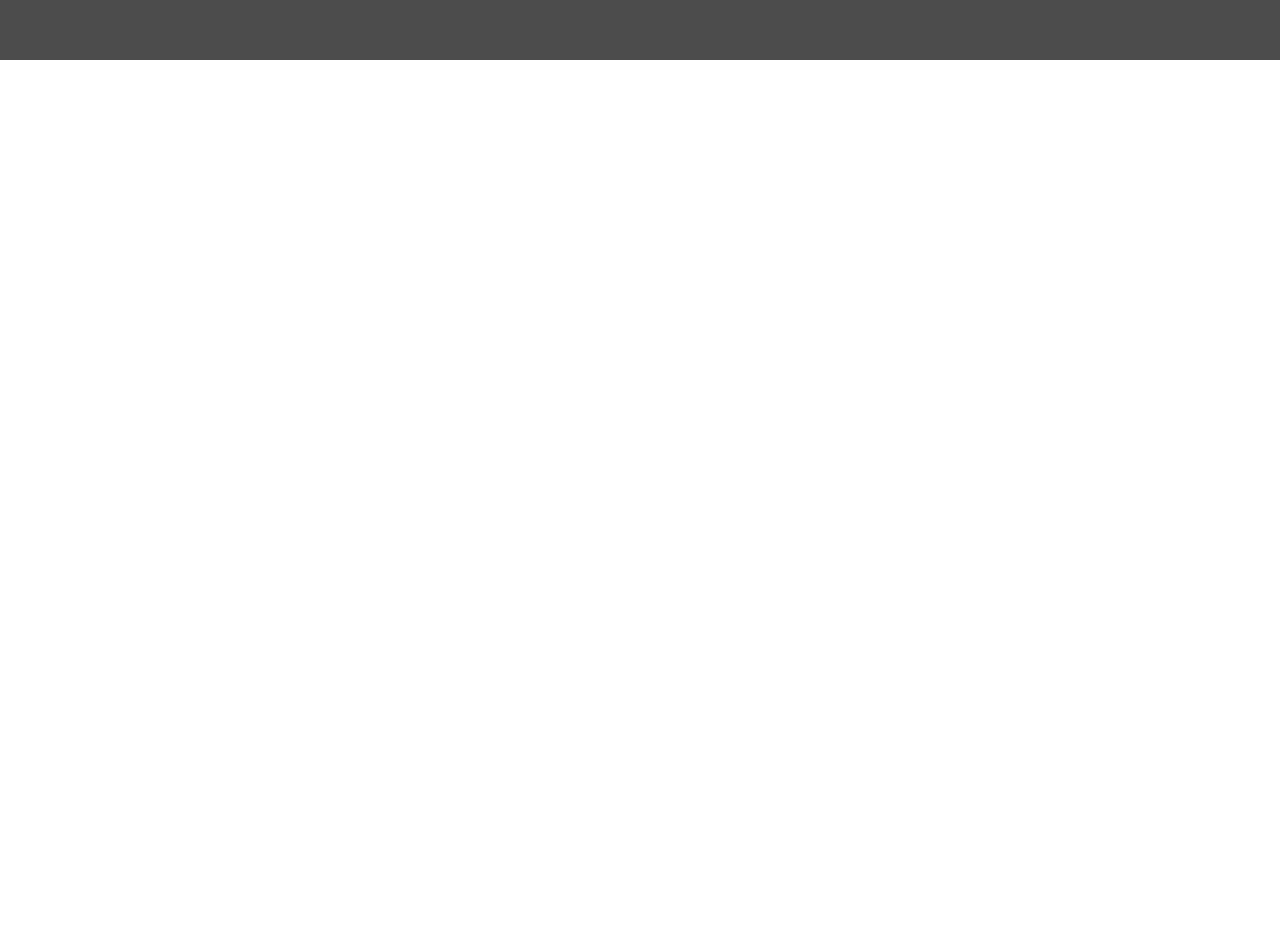
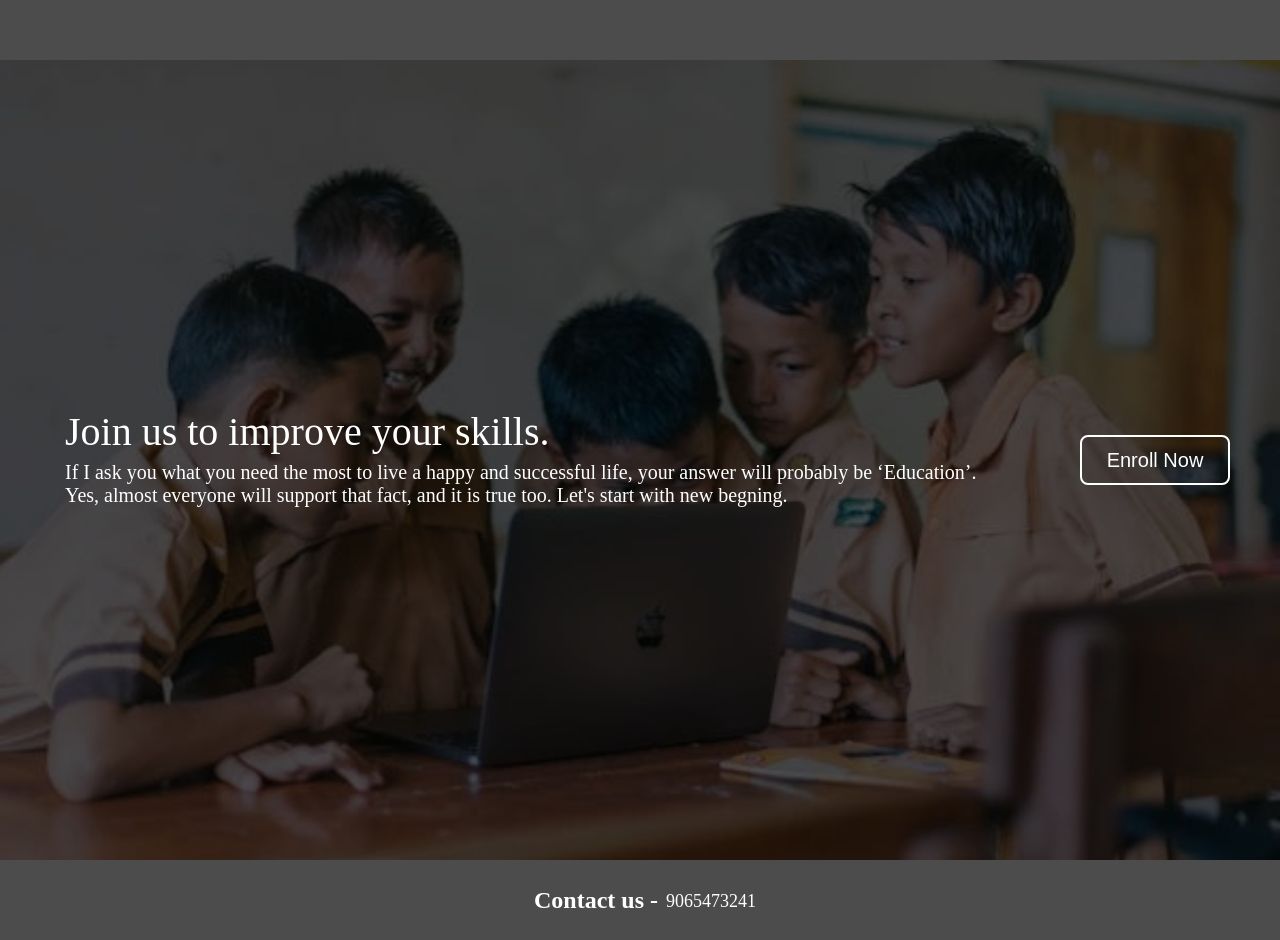
Before and after one commit to Student-Varsha/eEducation, a plain HTML site: page index.html in a window 1280 px wide. Shown: the part 828-1768 px from the top of the page. Before the commit the page ends 888 px from the top, so only its background shows below. Drawn offline with Linux system fonts and the light colour scheme.

Commit message:
Update index.html

```diff
--- a/index.html
+++ b/index.html
@@ -9,7 +9,7 @@
 <body>
     <nav class="navbar background">
     <ul class="nav-list">
-        <div class="logo"><img src="books.jpg" alt="logo"></div>
+        <div class="logo background2"><img src="light.jpg" alt="logo"></div>
         <li><a herf=#Home>Home</a></li>
         <li><a herf=#About>About</a></li>
         <li><a herf=#Services>Services</a></li>
@@ -26,16 +26,40 @@
         <p class="text-big">Education opens up the mind, expands it and allows you to improve your life in so many ways.</p>
         <p class="text-small">Here,This is a platfrom to learn from the best. So that you can give your best. Lests start the new begining of life with new experience of knowledge. </p>
         <div class="buttons">
-        <button class="btn">Regiter </button>
+        <button class="btn">Register </button>
         <button class="btn">Login</button>
         </div>
         </div>
         <div class="secondhalf">
-        <img src="book background.jpeg" alt="books">
+        <img src="books.jpg" alt="books">
         </div>
     </div>
 
 </section>
+<section class="secright background3">
+    <div class="para">
+    <p class="sectiontag1 text-big">
+     Join us to improve your skills.
+
+    </p>
+    <p class="sectiontag2 text-small">
+        If I ask you what you need the most to live a happy and successful life, your answer will probably be ‘Education’. Yes, almost everyone will support that fact, and it is true too. Let's start with new begning.
+
+
+    </p>
+    </div>
+    <div class="sectionimg">
+       <button class="btnsec">
+        Enroll Now
+    </button>
+    </div>
+</section>
+
+<footer class="contact background1">
+    <h2>Contact us  -</h2>
+    <p class="number">9065473241</p>
+
+</footer>
 
 
 </body>
```
